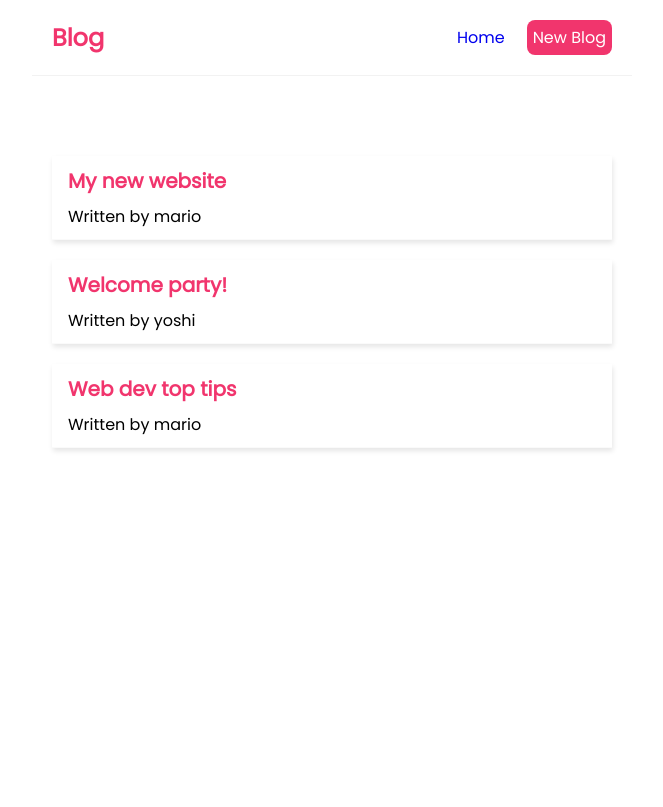
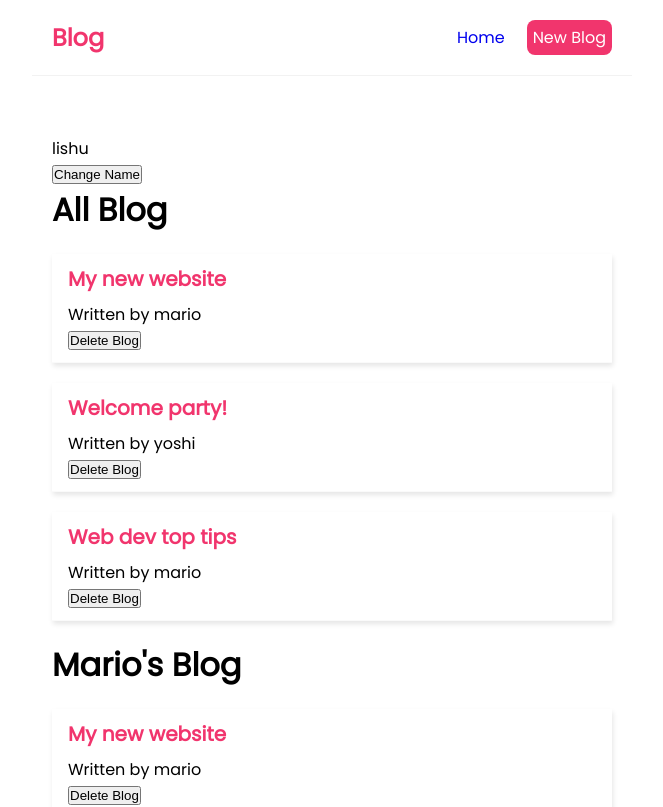
Before and after one commit to LishuGupta652/react-blog-post, a React (Create React App) app: page / in a window 1280 px wide. Shown: the top 807 px of the page, without its empty margins (308-971 px from the left). Built offline with nearby package versions, Linux system fonts and the light colour scheme.

Commit message:
terminal

```diff
--- /dev/null
+++ b/src/BlogList.js
@@ -0,0 +1,18 @@
+import React from "react";
+
+const BlogList = ({ blogs, handleDelete, title }) => {
+  return (
+    <div className="blog-list">
+      <h1>{title}</h1>
+      {blogs.map((blog) => (
+        <div className="blog-preview" key={blog.id}>
+          <h2>{blog.title}</h2>
+          <p>Written by {blog.author}</p>
+          <button onClick={() => handleDelete(blog.id)}>Delete Blog</button>
+        </div>
+      ))}
+    </div>
+  );
+};
+
+export default BlogList;
--- a/src/Home.js
+++ b/src/Home.js
@@ -1,4 +1,5 @@
-import React, { useState } from "react";
+import React, { useEffect, useState } from "react";
+import BlogList from "./BlogList";
 
 const Home = () => {
   const [blogs, setBlogs] = useState([
@@ -11,15 +12,27 @@
       id: 3,
     },
   ]);
+  const [name, setName] = useState("lishu");
 
+  const handleDelete = (id) => {
+    const newBlog = blogs.filter((blog) => blog.id !== id);
+    setBlogs(newBlog);
+  };
+
+  useEffect(() => {
+    console.log(name);
+    return () => {};
+  }, [name]);
   return (
     <div className="home">
-      {blogs.map((blog) => (
-        <div className="blog-preview" key={blog.id}>
-          <h2>{blog.title}</h2>
-          <p>Written by {blog.author}</p>
-        </div>
-      ))}
+      <p>{name} </p>
+      <button onClick={() => setName("gupta")}>Change Name</button>
+      <BlogList blogs={blogs} title="All Blog" handleDelete={handleDelete} />
+      <BlogList
+        blogs={blogs.filter((blog) => blog.author === "mario")}
+        handleDelete={handleDelete}
+        title="Mario's Blog"
+      />
     </div>
   );
 };
```
